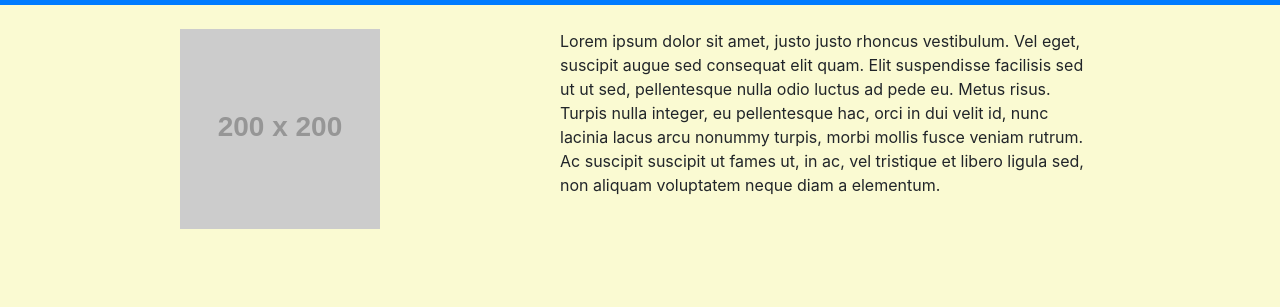
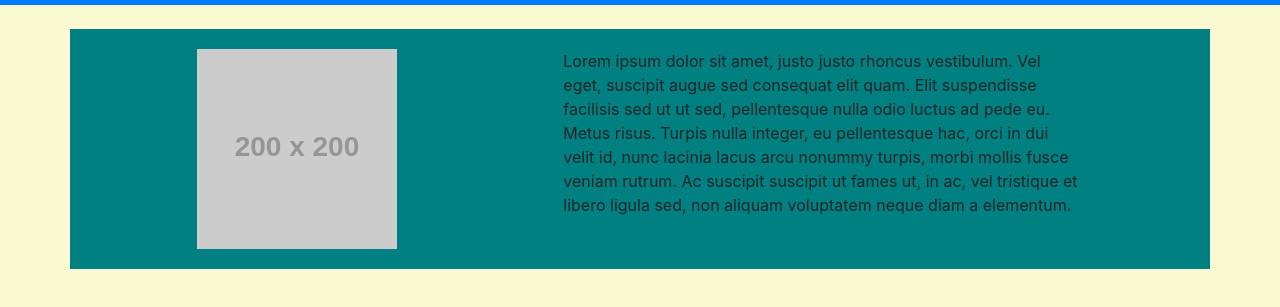
Before and after one commit to lgarland92/Bootstrap-Portfolio, a plain HTML site: page index.html in a window 1280 px wide. Shown: the part 51-358 px from the top of the page. Drawn offline with nearby package versions, Linux system fonts and the light colour scheme; placeholder pictures from the web are drawn by us.

Commit message:
changed styling

```diff
--- a/style.css
+++ b/style.css
@@ -12,7 +12,7 @@ body {
     background-color: teal;
 }
 
-#gallery-box {
+.gallery-box {
     background: teal;
     position: relative;
     padding: 20px;
```
